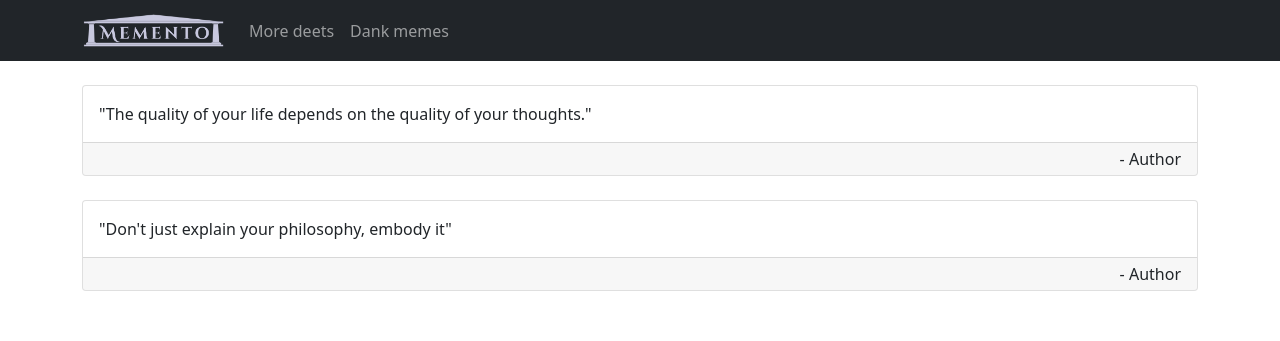
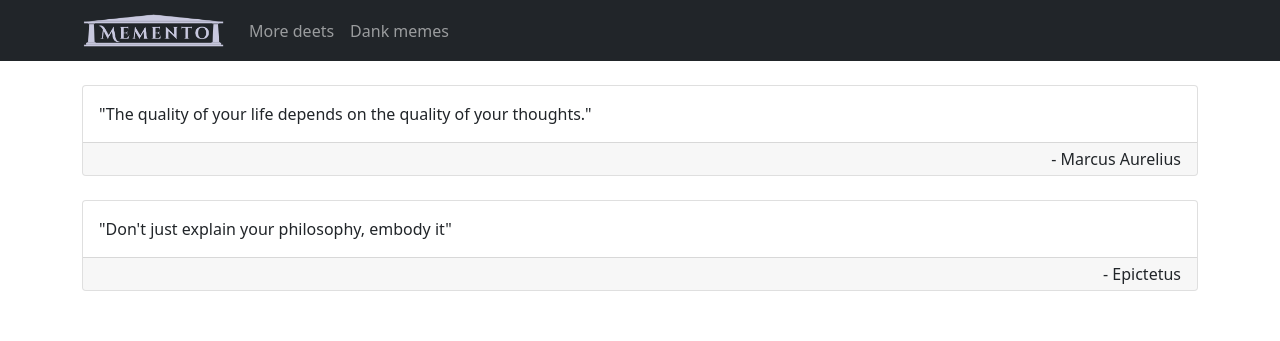
Before and after one commit to ChrisGallo17/memento, a React (Create React App) app: page / in a window 1280 px wide. Shown: the top 341 px of the page. Built offline with nearby package versions, Linux system fonts and the light colour scheme.

Commit message:
Firebase setup

```diff
--- a/src/App.js
+++ b/src/App.js
@@ -7,17 +7,15 @@ import NavBar from './components/Navbar'
 import { FaLightbulb } from 'react-icons/fa'
 import JotIdea from './components/JotIdea';
 import MyVerticallyCenteredModal from './components/IdeaModal';
-// import { LightbulbFill } from "react-bootstrap-icons";
 
 function App() {
-  const [showModal, setShowModal] = useState(false);
-
+  const [modalShow, setModalShow] = useState(false);
   const [quotes, setQuotes] = useState([
-    "The quality of your life depends on the quality of your thoughts.",
-    "Don't just explain your philosophy, embody it"
-  ])
-
-  const [modalShow, setModalShow] = useState(false);
+    { quote: "The quality of your life depends on the quality of your thoughts.",
+      author: "Marcus Aurelius" },
+    { quote: "Don't just explain your philosophy, embody it",
+      author: "Epictetus"}
+  ]);
 
   return (
     <div className="App">
@@ -29,10 +27,6 @@ function App() {
       <Fab className='FixedButton' color="primary" onClick={() => setModalShow(true)}>
         <FaLightbulb style={{'height': '1.5rem'}} />
       </Fab>
-      <JotIdea
-        show={showModal}
-        onHide={() => setShowModal(false)}
-      />
       <MyVerticallyCenteredModal
         show={modalShow}
         onHide={() => setModalShow(false)}
--- a/src/components/Feed.js
+++ b/src/components/Feed.js
@@ -2,10 +2,12 @@ import { Container } from "react-bootstrap";
 import Quote from "./Quote";
 
 export default function Feed (props) {
+  const { quotes } = props;
+
   return (
     <Container className='mt-4'>
-      {props.quotes.map((quote, index) =>
-        <Quote quote={quote} key={index}/>
+      {quotes.map((quote, index) =>
+        <Quote quote={quote.quote} author={quote.author} key={index}/>
       )}
     </Container>
   )
--- a/src/components/IdeaModal.js
+++ b/src/components/IdeaModal.js
@@ -5,11 +5,12 @@ import { useState } from "react";
 export default function MyVerticallyCenteredModal(props) {
   const { quotes, setQuotes } = props;
   const [quoteValue, setQuoteValue] = useState()
+  const [authorValue, setAuthorValue] = useState()
   const handleSubmit = (e) => {
     e.preventDefault();
-    setQuotes([...quotes, quoteValue])
-    console.log(quoteValue, quotes)
+    setQuotes([...quotes, {quote: quoteValue, author: authorValue}])
     setQuoteValue('')
+    setAuthorValue('')
   };
 
   return (
@@ -35,8 +36,8 @@ export default function MyVerticallyCenteredModal(props) {
           type="text"
           placeholder='"Ill be back"'
           name="quoteInput"
+          label="Quote"
           value={quoteValue}
-          label="Quote"
           onChange={e => setQuoteValue(e.target.value)}
         />
         <TextField
@@ -44,6 +45,8 @@ export default function MyVerticallyCenteredModal(props) {
           id="Author"
           label="Author"
           placeholder="Marcus Aurelius"
+          value={authorValue}
+          onChange={e => setAuthorValue(e.target.value)}
         />
       </Modal.Body>
       <Modal.Footer>
--- a/src/components/Quote.js
+++ b/src/components/Quote.js
@@ -1,11 +1,14 @@
 import { Card } from "react-bootstrap"
 
 export default function Quote (props) {
+  const { quote, author } = props;
 
   return (
     <Card className="mt-4">
-      <Card.Body align='left'>"{props.quote}"</Card.Body>
-      <Card.Footer className="pt-1 pb-1" align='right'> - Author</Card.Footer>
+      <Card.Body align='left'>"{quote}"</Card.Body>
+      {author !== '' &&
+        <Card.Footer className="pt-1 pb-1" align='right'> - {author}</Card.Footer>
+      }
     </Card>
   )
 }
--- a/src/index.js
+++ b/src/index.js
@@ -4,6 +4,7 @@ import './index.css';
 import App from './App';
 import 'bootstrap/dist/css/bootstrap.min.css';
 import reportWebVitals from './reportWebVitals';
+import firebase from './utils/firebase'
 
 ReactDOM.render(
   <React.StrictMode>
--- /dev/null
+++ b/src/utils/firebase.js
@@ -0,0 +1,21 @@
+import firebase from 'firebase/compat/app';
+import 'firebase/compat/auth';
+import 'firebase/compat/firestore';
+// import 'firebase/firestore';
+
+const firebaseConfig = {
+  apiKey: "AIzaSyBRkRPB2sbw7Z2G3LzsRtl5ExkQyG1SlbA",
+  authDomain: "memento-c73cc.firebaseapp.com",
+  databaseURL: "https://memento-c73cc-default-rtdb.firebaseio.com",
+  projectId: "memento-c73cc",
+  storageBucket: "memento-c73cc.appspot.com",
+  messagingSenderId: "303380494144",
+  appId: "1:303380494144:web:c19bc4954d6425645e2ca5",
+  measurementId: "G-PVE1S8JEEQ"
+};
+
+firebase.initializeApp(firebaseConfig);
+
+export const db = firebase.firestore();
+
+export default firebase;
```
Also changed, not shown: 2 other files (tests, documents, lock files or other folders).
